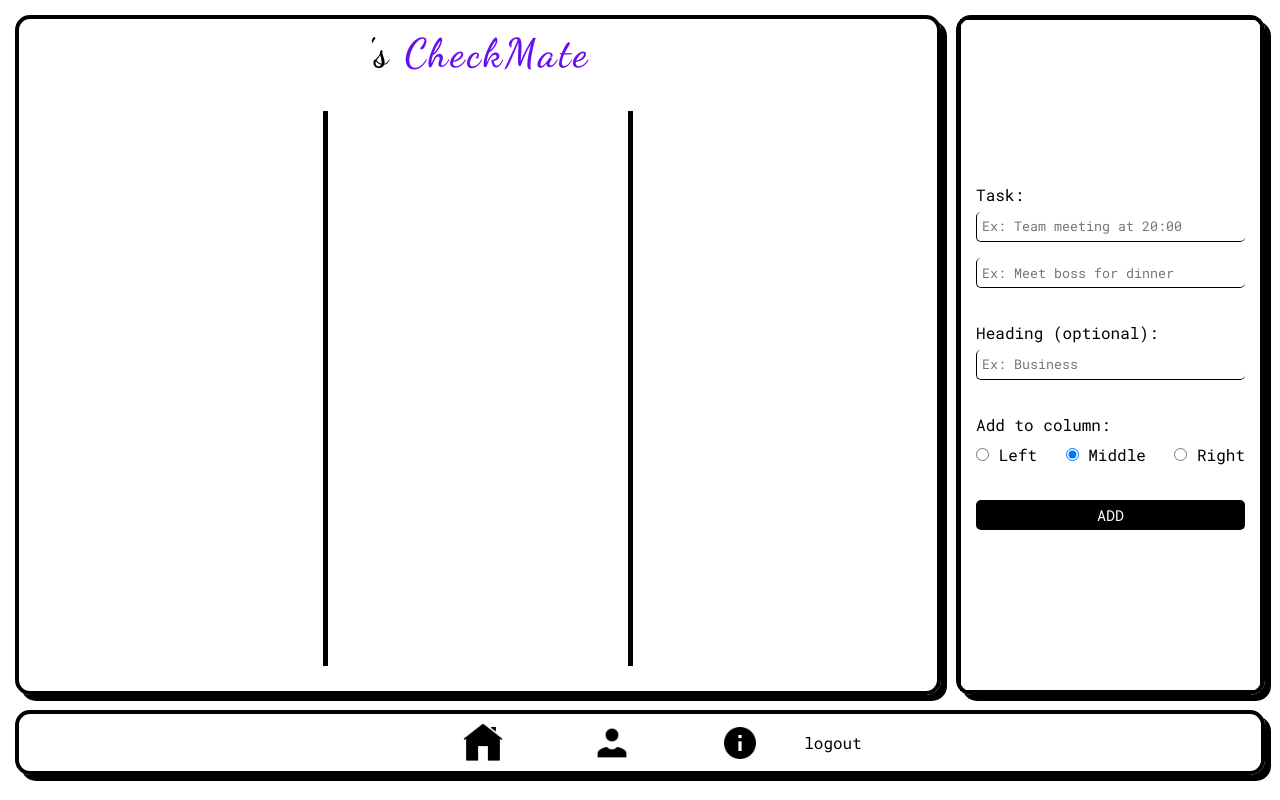
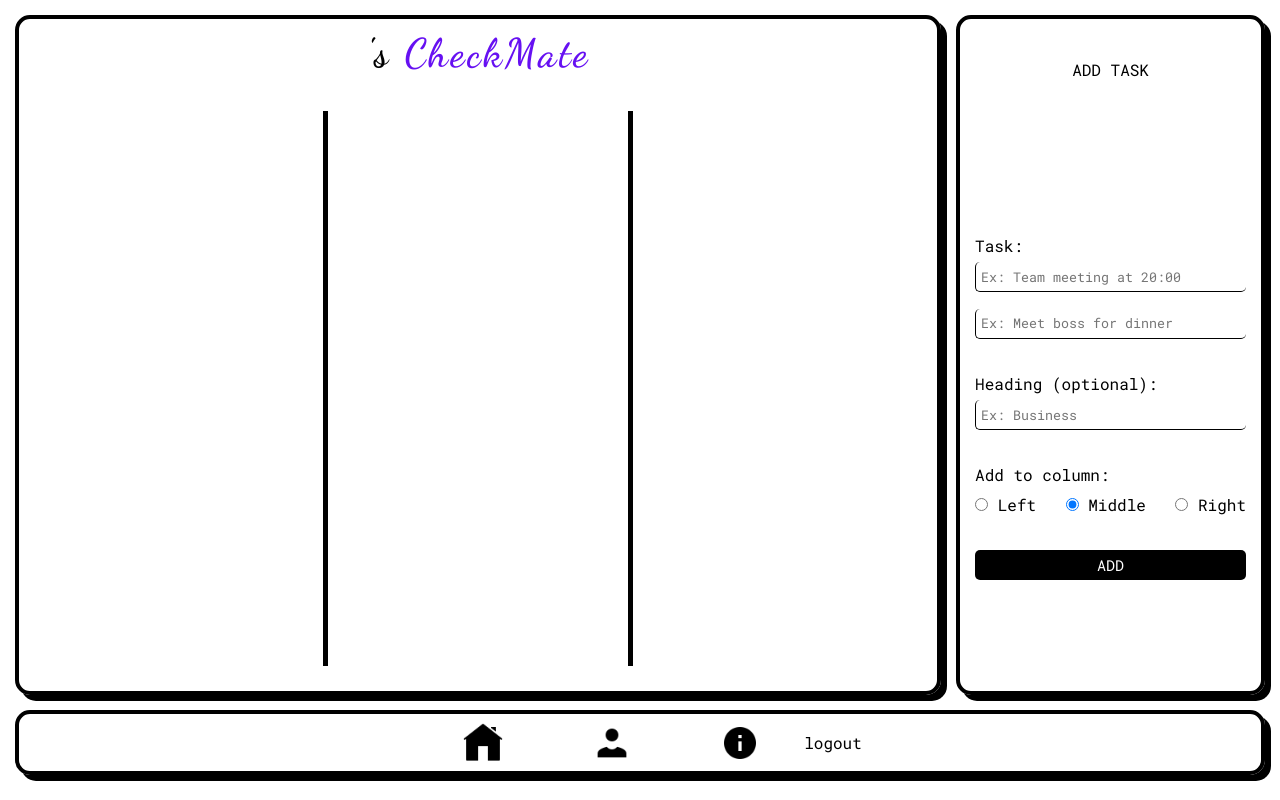
Before and after one commit to academate/checkmate, a PHP site: page /?id=1 in a window 1280 px wide. Run offline with PHP 8.4, Linux system fonts and the light colour scheme; data that the repository does not hold is empty.

Commit message:
changes done on 16-11-23

```diff
--- a/index.php
+++ b/index.php
@@ -102,13 +102,25 @@
         }
 
         const removeFirstHr = () => {
-            let colOne = document.getElementById("column-one");
-            let colTwo = document.getElementById("column-two");
-            let colThree = document.getElementById("column-three");
+            let colOne = document.getElementById("column-one").firstElementChild;
+            let colTwo = document.getElementById("column-two").firstElementChild;
+            let colThree = document.getElementById("column-three").firstElementChild;
 
-            colOne.firstElementChild.remove();
-            colTwo.firstElementChild.remove();
-            colThree.firstElementChild.remove();
+            if (colOne.tagName == "HR") {
+                colOne.remove();
+            }
+
+            if (colTwo.tagName == "HR") {
+                colTwo.remove();
+            }
+
+            if (colThree.tagName == "HR") {
+                colThree.remove();
+            }
+
+            // colOne.firstElementChild.remove();
+            // colTwo.firstElementChild.remove();
+            // colThree.firstElementChild.remove();
         }
 
         const populateUsersCheckmateHeading = (userFullName) => {
@@ -146,6 +158,9 @@
             </div>
         </div>
         <div id="right-area">
+            <div id="add-task-heading">
+                ADD TASK
+            </div>
             <?php
             include_once("connect.php");
 
--- a/styles.css
+++ b/styles.css
@@ -149,6 +149,7 @@ body {
 #column-one,
 #column-two,
 #column-three {
+    position: relative;
     flex: 1;
     padding: 10px 15px;
     overflow: auto;
@@ -278,12 +279,19 @@ s {
 }
 
 #adding-list {
-    border: 1px solid;
-    height: 100%;
+    /* border: 5px solid; */
+    /* height: 100%; */
+    height: 85%;
     width: 100%;
     display: grid;
     place-items: center;
     padding: 15px;
+}
+
+#add-task-heading {
+    display: grid;
+    place-items: center;
+    height: 15%;
 }
 
 #right-side-form {
@@ -357,4 +365,5 @@ input[type=submit] {
     font-family: "Roboto Mono";
     letter-spacing: 2.5px;
     border-radius: 5px;
+    cursor: pointer;
 }
--- /dev/null
+++ b/users/chrollo/col3.txt
@@ -0,0 +1,5 @@
+heading: WAYS TO KILL VIGNESH
+item: HitMan
+item: Tell him to die
+item: Knife from behind
+item: poison
--- /dev/null
+++ b/users/shazi/col2.txt
@@ -0,0 +1,5 @@
+heading: CHECK ONE
+item: Reading
+item: Editing
+item: Reading
+item: Editing
```
Also changed, not shown: users/chrollo/col1.txt (added), users/chrollo/col2.txt (added), users/shazi/col1.txt (added), users/shazi/col3.txt (added).
